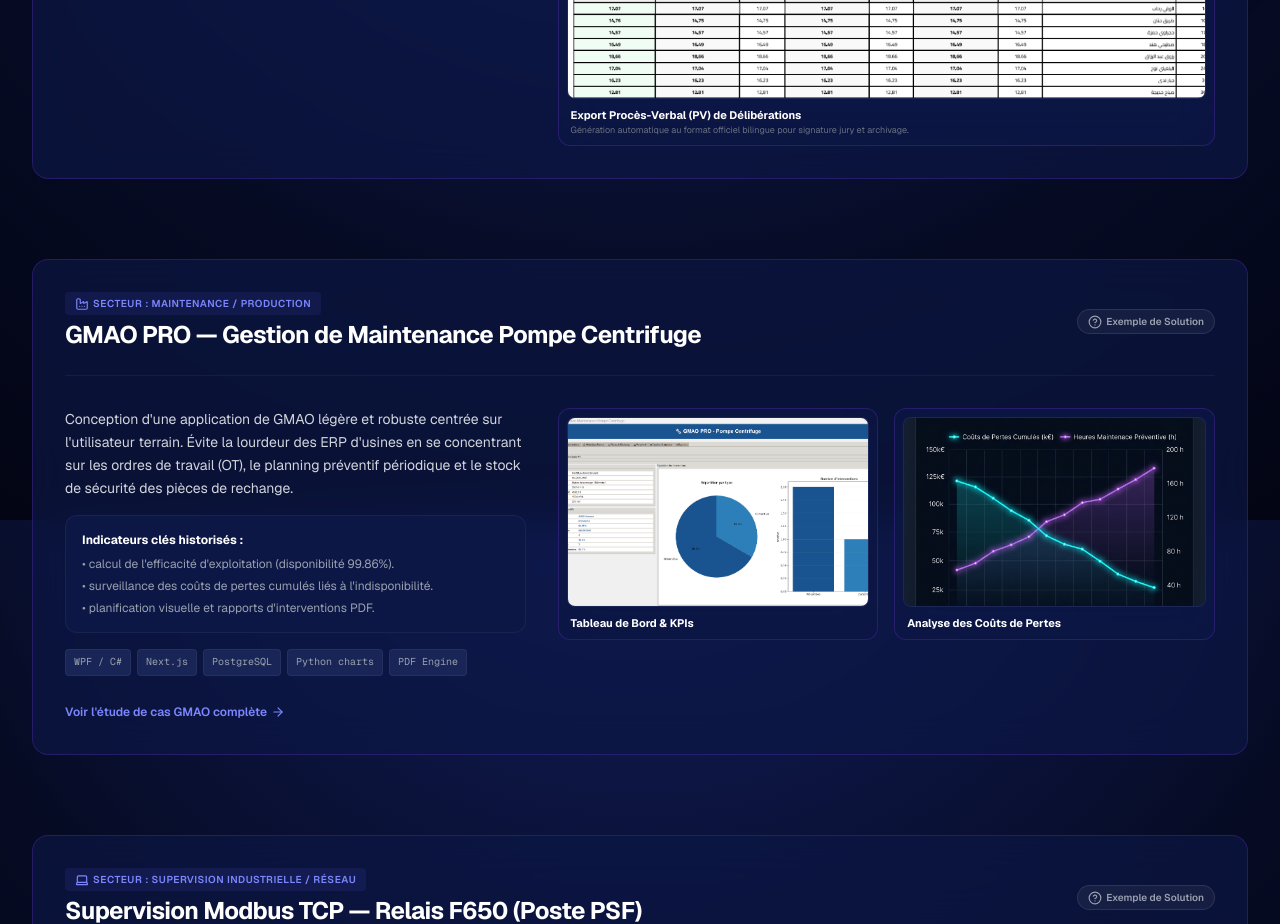
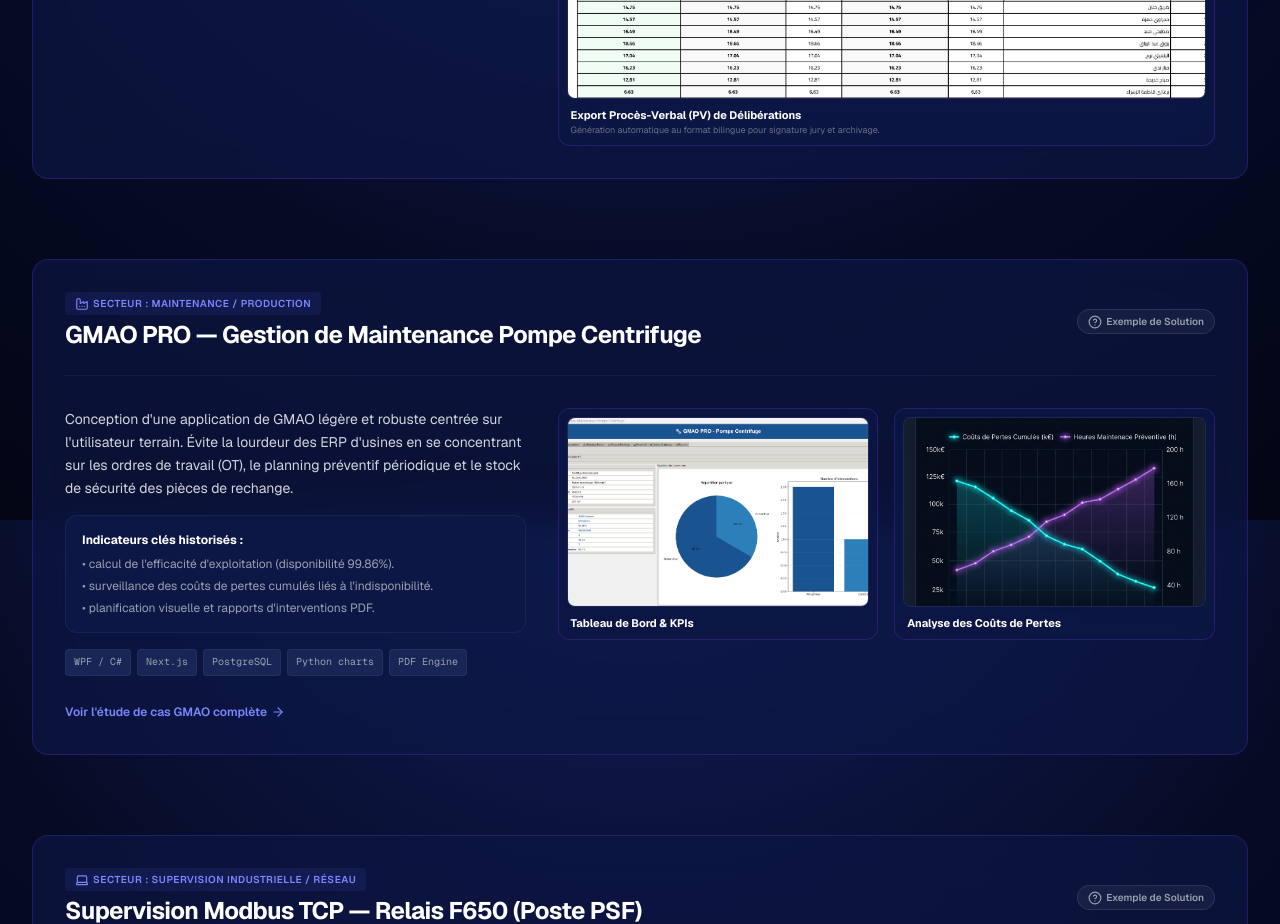
Before and after one commit to Medweh/site_clients, a Next.js app: page /realisations in a window 1280 px wide. Shown: the part 1880-2804 px from the top of the page. Built offline with nearby package versions, Linux system fonts and the light colour scheme; no server answers.

Commit message:
Security: replace notes PV image with generic version and remove official references

```diff
--- a/app/realisations/page.tsx
+++ b/app/realisations/page.tsx
@@ -273,7 +273,7 @@ export default function RealisationsPage() {
               </div>
               <div className="px-1">
                 <h4 className="font-bold text-white text-[11px]">Export Procès-Verbal (PV) de Délibérations</h4>
-                <p className="text-[9px] text-gray-500">Génération automatique au format officiel bilingue pour signature jury et archivage.</p>
+                <p className="text-[9px] text-gray-500">Génération automatique au format bilingue pour signature jury et archivage.</p>
               </div>
             </div>
           </div>
```
Also changed, not shown: public/images/notes_pv_pdf.png.
